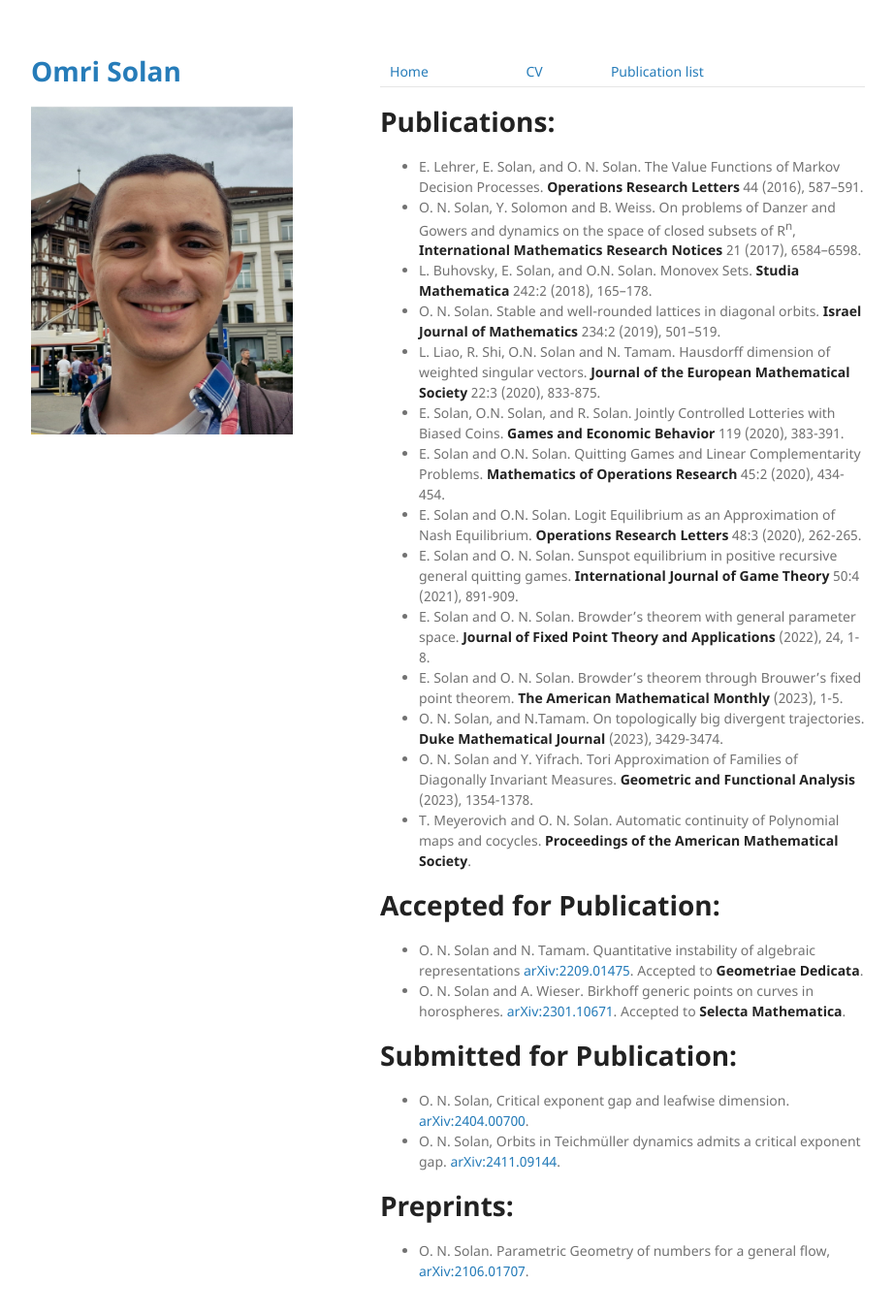
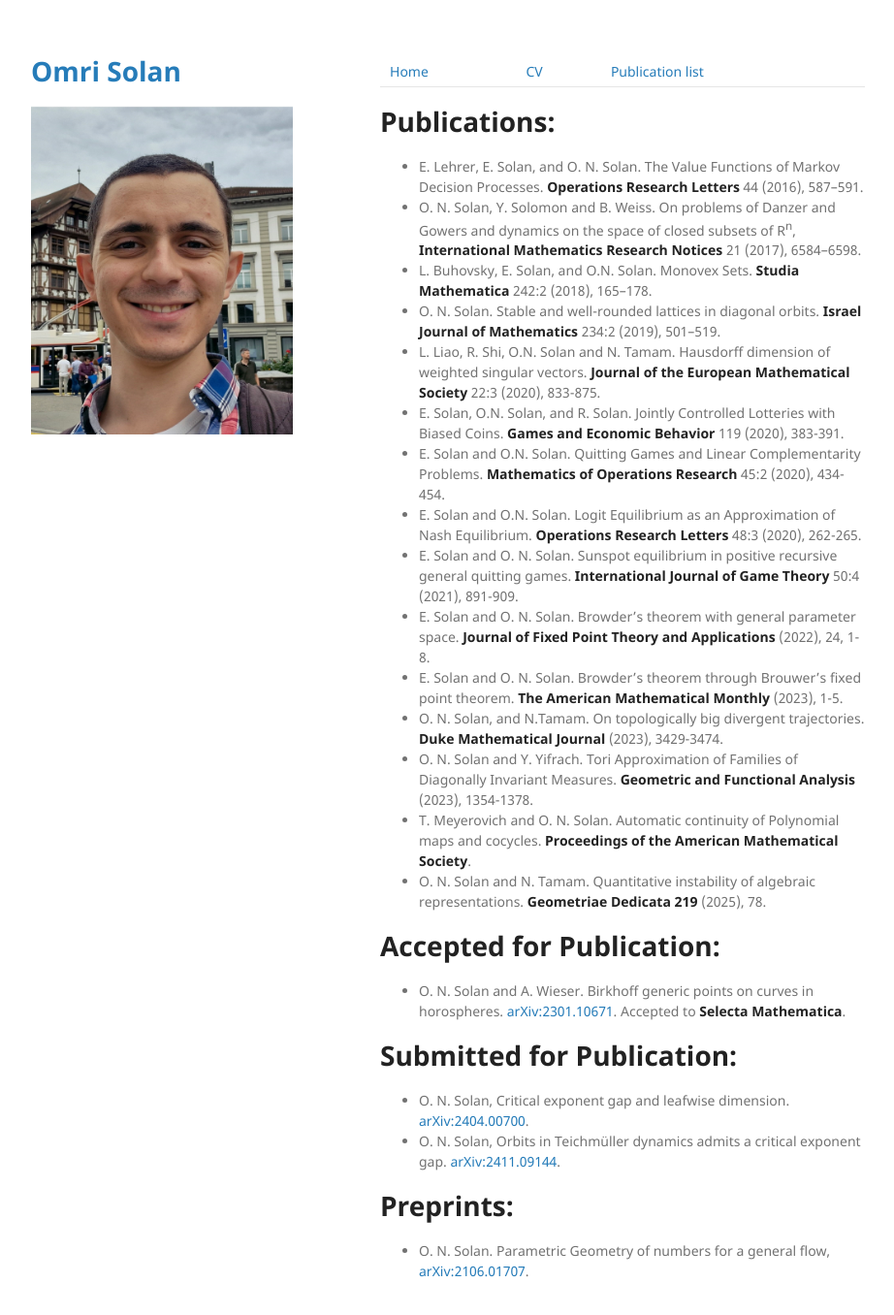
Before and after one commit to omriso/omriso.github.io, a Jekyll site: the page built from publications.md, in a window 1280 px wide and 1391 px high. Shown: the top 1356 px of the window at 97% size, without its empty margins (178-1100 px from the left). Built offline with Jekyll 4.4.1, drawn with Linux system fonts in a browser that asks for light colours; the repository's description, which GitHub fills in, is left out.

Commit message:
published paper with natalie

```diff
--- a/publications.md
+++ b/publications.md
@@ -20,9 +20,9 @@ layout: default
 * O. N. Solan, and N.Tamam. On topologically big divergent trajectories. **Duke Mathematical Journal** (2023), 3429-3474.
 * O. N. Solan and Y. Yifrach.  Tori Approximation of Families of Diagonally Invariant Measures. **Geometric and Functional Analysis** (2023), 1354-1378.
 * T. Meyerovich and O. N. Solan. Automatic continuity of Polynomial maps and cocycles. **Proceedings of the American Mathematical Society**.
+* O. N. Solan and N. Tamam. Quantitative instability of algebraic representations.  **Geometriae Dedicata 219** (2025), 78.
 
 # Accepted for Publication:
-* O. N. Solan and N. Tamam. Quantitative instability of algebraic representations [arXiv:2209.01475](https://arxiv.org/abs/2209.01475).  Accepted to **Geometriae Dedicata**.
 * O. N. Solan and A. Wieser. Birkhoff generic points on curves in horospheres. [arXiv:2301.10671](https://arxiv.org/abs/2301.10671).  Accepted to **Selecta Mathematica**.
 
 # Submitted for Publication:
```
